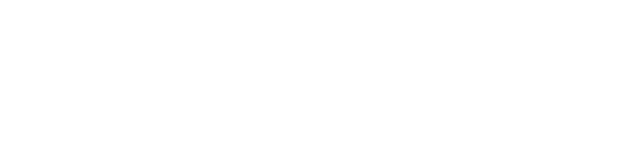
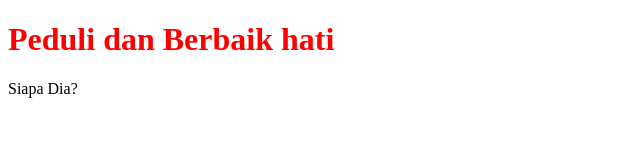
Before and after one commit to 4hsanuAmala/week2PK2, a plain HTML site: page index.html in a window 1280 px wide. Shown: the whole page, without its empty margins (0-640 px from the left). Drawn offline with Linux system fonts and the light colour scheme.

Commit message:
Update index.html

```diff
--- a/index.html
+++ b/index.html
@@ -5,5 +5,8 @@
     <title>Progate</title>
     <link rel="stylesheet" href="stylesheet.css">
   </head>
-  <body></body>
+  <body>
+    <h1>Peduli dan Berbaik hati</h1>
+    <p>Siapa Dia? </p>
+  </body>
 </html>
```
